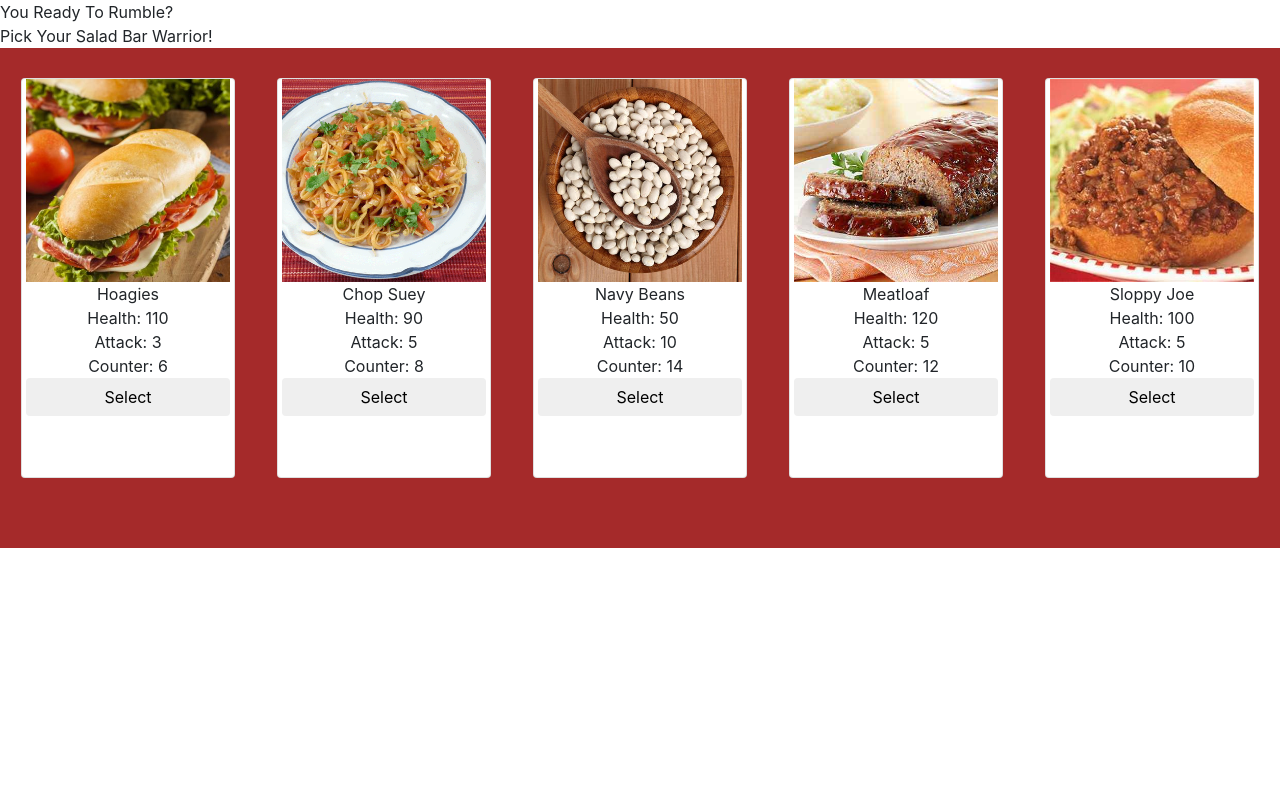
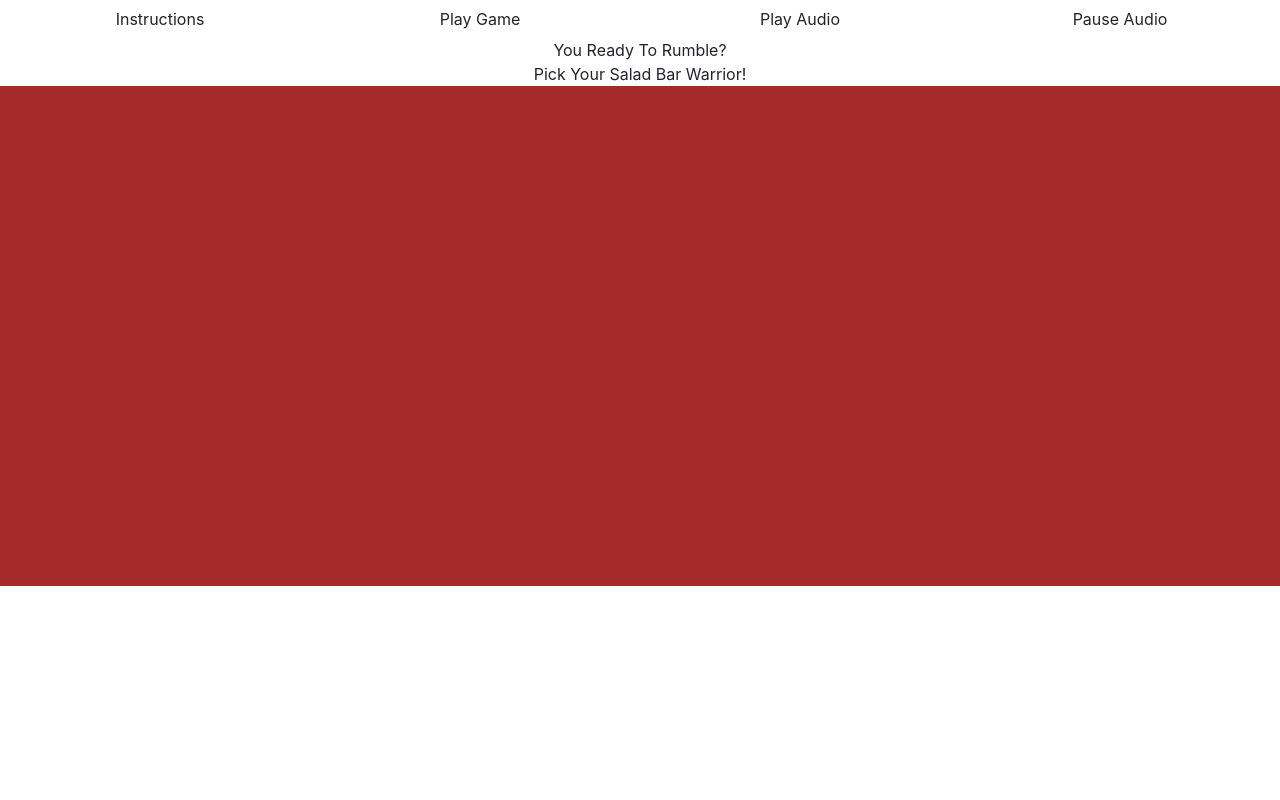
Before and after one commit to SigmaVX/RPG-Game, a plain HTML site: page index.html in a window 1280 px wide. Shown: the top 800 px of the page. Drawn offline with nearby package versions, Linux system fonts and the light colour scheme.

Commit message:
finished all JS

```diff
--- a/assets/javascript/game.js
+++ b/assets/javascript/game.js
@@ -1,11 +1,12 @@
+$( document ).ready(function() {
+
 // Create Objects For Salad Bar Warriors
 var saladbarWarriors = [
-    grinder = {name: "Hoagies", health: 110, attack:3, counterAttack: 6},
-    chopSuey = {name: "Chop Suey", health: 90, attack:5, counterAttack: 8},
-    beans = {name: "Navy Beans", health: 50, attack:10, counterAttack: 14},
-    meatloaf = {name: "Meatloaf", health: 120, attack:5, counterAttack: 12},
-    sloppyJoe = {name: "Sloppy Joe", health: 100, attack:5, counterAttack: 10}];
-
+    grinder = {name: "Hoagies", health: 100, attack:3, counterAttack: 5},
+    chopSuey = {name: "Chop Suey", health: 90, attack:5, counterAttack: 7},
+    beans = {name: "Navy Beans", health: 50, attack:10, counterAttack: 8},
+    meatloaf = {name: "Meatloaf", health: 120, attack:5, counterAttack: 6},
+    sloppyJoe = {name: "Sloppy Joe", health: 110, attack:8, counterAttack: 4}];
 
 // DOM Elements
 var saladBarHTML = document.getElementById("saladBar");
@@ -42,7 +43,88 @@ var picked;
 var bonusAttack = 0;
 
 
+// Create Header Section
+var instructions = $("<div>").html("Instructions");
+    $(instructions).attr("class", "btn col-3");
+    $("#header").append(instructions);
 
+var playGame = $("<div>").html("Play Game");
+    $(playGame).attr("class", "btn col-3");
+    $(playGame).attr("id", "playGame");
+    $("#header").append(playGame);
+
+var resetGame = $("<div>").html("Reset Game");
+    $(resetGame).attr("class", "btn col-3");
+    $(resetGame).attr("id", "resetGame");
+    $("#header").append(resetGame);
+    $(resetGame).hide();
+
+var playAudio = $("<div>").html("Play Audio");
+    $(playAudio).attr("class", "btn col-3");
+    $(playAudio).attr("id", "playAudio");
+    $("#header").append(playAudio);
+
+var pauseAudio = $("<div>").html("Pause Audio");
+    $(pauseAudio).attr("class", "btn col-3");
+    $(pauseAudio).attr("id", "pauseAudio");
+    $("#header").append(pauseAudio);
+
+var messageRow = $("<div>").html("You Ready To Rumble? <br> Pick Your Salad Bar Warrior!")
+    $(messageRow).attr("class", "col-12 text-center");
+    $(messageRow).attr("id", "message");
+    $("#header").append(messageRow);
+
+
+// Play and Pause Audio - Is Not Native To JQ
+// Is A Document Fucntion That We Access With Get (0)
+var audio = $("<audio>").attr("src", "./assets/audio/Lunchlady Land.mp3")
+    $(audio).attr("id", "audio");
+    $("#header").append(audio);
+    // Atl Would Be - document.getElementById("audio").pause();
+
+    $("#playAudio").on("click", function() {
+        $("audio").get(0).play();
+        // Atl Would Be - document.getElementById("audio").play();
+    });
+
+    $("#pauseAudio").on("click", function() {
+        $("audio").get(0).pause();
+    });
+
+
+// Play & Reset Game Triggers
+    $("#resetGame").on("click", function() {
+        $(".card").remove();
+        startGame();
+    });
+
+    $("#playGame").on("click", function() {
+        startGame();
+    });
+
+
+function startGame(){
+
+    // Reset Key Metrics
+    picked = false;
+    bonusAttack = 0;
+    currentOpponents = [];
+    $(playerCard).attr("id", "");
+    $("#saladbar").append(playerCard);
+    $("#resetGame").show();
+    $("#playGame").hide();
+    $("#message").html("You Ready To Rumble? <br> Pick Your Salad Bar Warrior!")
+    console.log("Opponents Array At Reset: " + currentOpponents.length);
+
+    var saladbarWarriors = [
+        grinder = {name: "Hoagies", health: 100, attack:3, counterAttack: 5},
+        chopSuey = {name: "Chop Suey", health: 90, attack:5, counterAttack: 7},
+        beans = {name: "Navy Beans", health: 50, attack:10, counterAttack: 8},
+        meatloaf = {name: "Meatloaf", health: 120, attack:5, counterAttack: 6},
+        sloppyJoe = {name: "Sloppy Joe", health: 110, attack:8, counterAttack: 4}
+    ];
+
+    console.log("Array Objects At Reset: " + saladbarWarriors);
 
     // Create & Place Player Cards
 function cardCreate(x, y, z, file, spot, healthID ){
@@ -72,7 +154,7 @@ function cardCreate(x, y, z, file, spot, healthID ){
 
     // Add Image
     var image = $("<img>").attr("src", file);
-        $(image).attr("class", "img-fluid");
+        $(image).attr("class", "img-fluid rounded");
         $(newDiv).prepend(image);
 
     // Add Buttons
@@ -91,14 +173,6 @@ cardCreate(chopSuey, "chopSuey", "chopSueyBtn", "./assets/images/Chopsuey.png",
     cardCreate(beans, "beans", "beansBtn", "./assets/images/beans.jpg", 2, "beansHealth");
     cardCreate(meatloaf, "meatloaf", "meatloafBtn", "./assets/images/meatloaf.jpg", 3, "meatloafHealth");
     cardCreate(sloppyJoe, "sloppyJoe", "sloppyJoeBtn", "./assets/images/sloppyjoe2.jpg", 4, "sloppyJoeHealth");
-
-
-// Start Of Game | Reset Key Metrics
-picked = false;
-bonusAttack = 0;
-currentOpponents = [];
-$(playerCard).attr("id", "");
-$(message).html("You Ready To Rumble? <br> Pick Your Salad Bar Warrior!")
 
     // Select The Player
     $(".selectBtn").on("click", function() {
@@ -136,6 +210,7 @@ $(message).html("You Ready To Rumble? <br> Pick Your Salad Bar Warrior!")
         }
     });
 
+
     // Attack Function
     $(".attackBtn").on("click", function() {
         targetCard = $(this).parent();
@@ -170,7 +245,7 @@ $(".attackBtn").on("click", function() {
         saladbarWarriors[playerArraySpot] = playerObject;
 
         // Update Message Box
-    $(message).html(playerObject.name + " Attacks " + targetObject.name + " For " + totalPlayerAttack + "<br>What's You're Next Move?");
+        $("#message").html(playerObject.name + " Attacks " + targetObject.name + " For " + totalPlayerAttack + "<br>What's You're Next Move?");
 
 
         // Update HTML
@@ -192,22 +267,22 @@ $(".attackBtn").on("click", function() {
 
         // Check Win Conditions
         if (currentOpponents.length < 1){
-        $(message).html("You Win!");
+            $("#message").html("You Win!<br>You Are King ");
+            $("#saladbar").append(playerCard);
+            $(".attackBtn").hide();
+            $("#resetGame").show();
+            $("#playGame").hide();
         }
 
         // Check Loss Conditions
         if (playerObject.health < 1){
-        $(message).html("Game Over <br> You're Dead Meat!")
+            $("#message").html("Game Over <br> You're Dead Meat!")
             $(".attackBtn").hide();
+            $("#resetGame").show();
+            $("#playGame").hide();
+        }
+    });
 }
 
-
-
-    // <!-- have a game reset -->
-    // <!-- Add audio (optional)
-
-
-
-
-
+// Document Ready Close
 });
--- a/index.html
+++ b/index.html
@@ -18,7 +18,11 @@
 </head>
 <body>
 
-    <div id="message"></div>
+    <div class="container-fluid">
+        <div class="row justify-content-around" id="header">
+
+        </div>
+    </div>
 
     <!-- Salad Bar -->
     <div class="container-fluid">
```
Also changed, not shown: 1 other file. Lines whose indentation alone changed are shown as unchanged.
